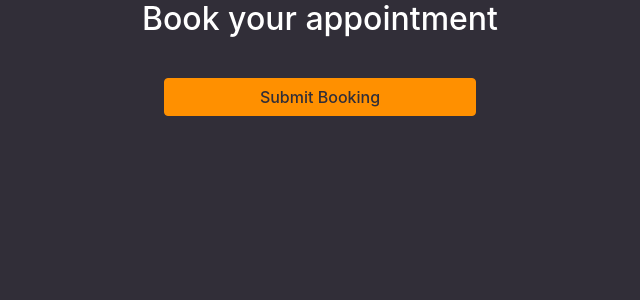
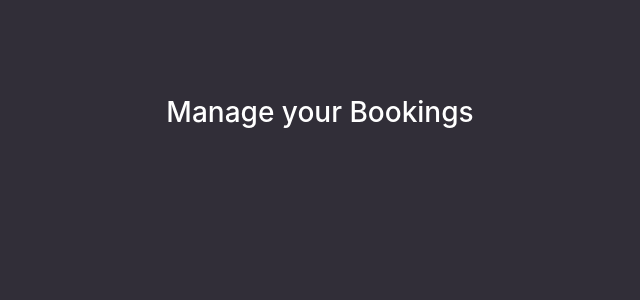
Before and after one commit to LarisaLG/Barbershop, a Django app: page /bookings/ in a window 1280 px wide. Shown: the part 70-370 px from the top of the page, without its empty margins (320-960 px from the left). Run offline with Django 3.2, Linux system fonts and the light colour scheme; the visitor is signed in with stand-in values (Sample User, id 1); data that the repository does not hold is empty; some libraries are stand-ins or nearby versions.

Commit message:
fix: update bookings template, views and urls

```diff
--- a/barbershop/urls.py
+++ b/barbershop/urls.py
@@ -5,5 +5,5 @@ urlpatterns = [
     path('', views.index, name="index"),
     path('services/', views.services, name="services"),
     path('booknow/', views.booknow, name="booknow"),
-    path('bookings/', views.my_bookings, name='bookings'),
+    path('bookings/', views.bookings, name='bookings'),
 ]
--- a/barbershop/views.py
+++ b/barbershop/views.py
@@ -36,5 +36,15 @@ def booknow(request):
     return render(request, 'booknow.html', {'form': form})
 
 
-def my_bookings(request):
-    return render(request, 'bookings.html', {})
+def bookings(request):
+    """This view checks if user is logged in and renders the bookings.html
+    page which shows user bookings and otherwise it redirects to the signup page.
+    """
+    if request.user.is_authenticated:
+        bookings = Booking.objects.filter(user=request.user)
+        context = {
+           'bookings': bookings
+        }
+        return render(request, 'bookings.html', context)
+    else:
+        return redirect('../accounts/signup')
--- a/templates/bookings.html
+++ b/templates/bookings.html
@@ -2,26 +2,32 @@
 {% load static %}
 {% block content %}
 
-<div class="bookings-page">
-      <div class="bookings">
-         <h2 class="bookings-title mb-4">Book your appointment</h2>
-            <div class="row">
-               <div class="col-md-8 mt-3 offset-md-2">
+<div class="container mt-5 pt-5 text-center">
 
-                  <form method="POST" action="{% url 'bookings' %}" name="form">
-                     {% csrf_token %}
-                     {{ form.as_p }}
+   <h3 class="text-center mb-5">Manage your Bookings</h3>
+   {% for b in bookings %}
+   <div class="card text-white bg-dark border-secondary ">
+      <div class="card-body">
 
-                     <div class="intro-button mx-auto"><button class="btn btn-login" type="submit">Submit
-                           Booking</button>
-                     </div>
+         <div class="booking-text text-left">
+            <p>Your booking ID is: {{b.id}}</p>
+            <p class="text-white"><b>On {{b.date}} at {{b.time}}</b></p>
+            <p>You booked:</p>
+            <p>{{b.service.service_name}}</p>
 
-                  </form>
-               </div>
+            <a href="#" class="card-link btn btn-secondary btn-book-secondary mt-3 mb-3">
+               <i class="fa-solid fa-pen-to-square"></i>Card link</a>
+            <a href="#" class="card-link btn btn-outline-warning btn-book-warning mt-3 mb-3">
+               <i class="fa-solid fa-trash-can"></i>Another link</a>
 
+         </div>
+      </div>
+   </div>
 
-            </div>
-      </div>
+     <!-- Show message if there are no bookings -->
+
+   {% endfor %}
+
 </div>
 
-{% endblock content %}
+ {% endblock content %}
```
